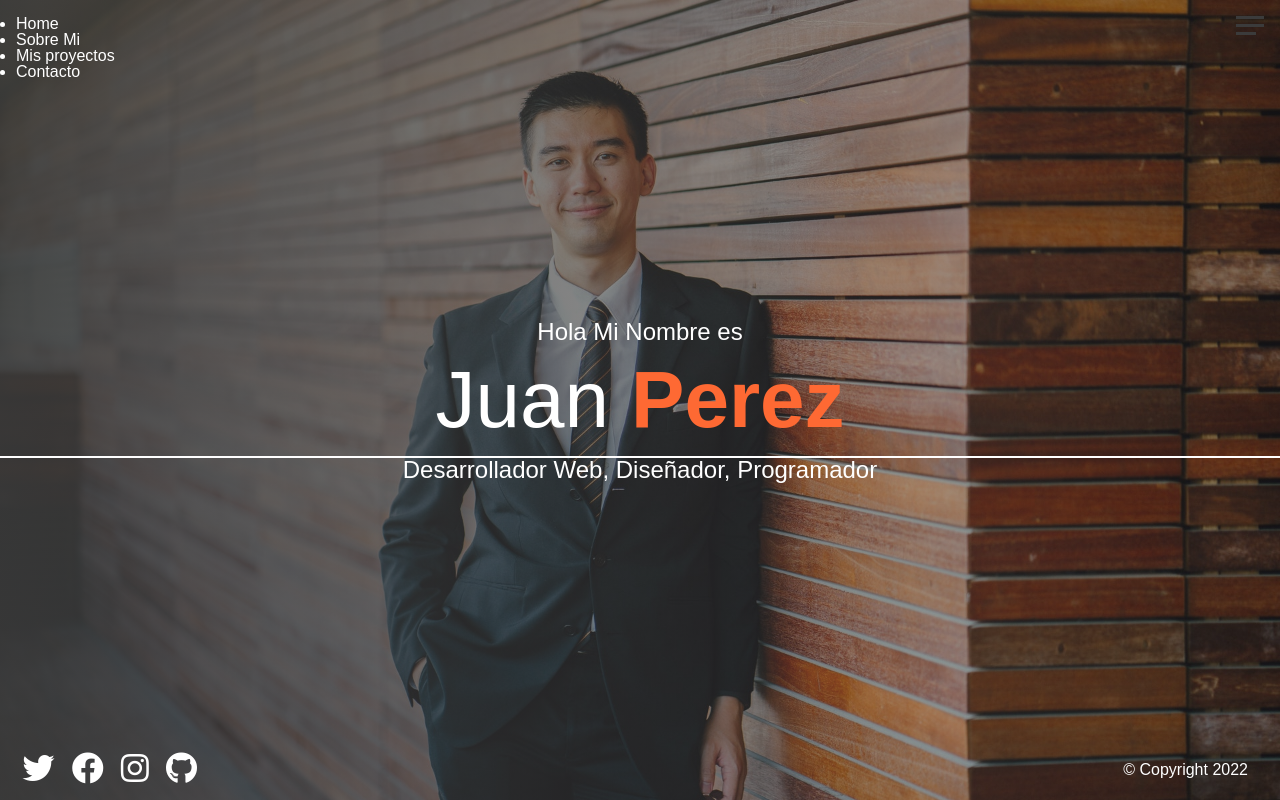
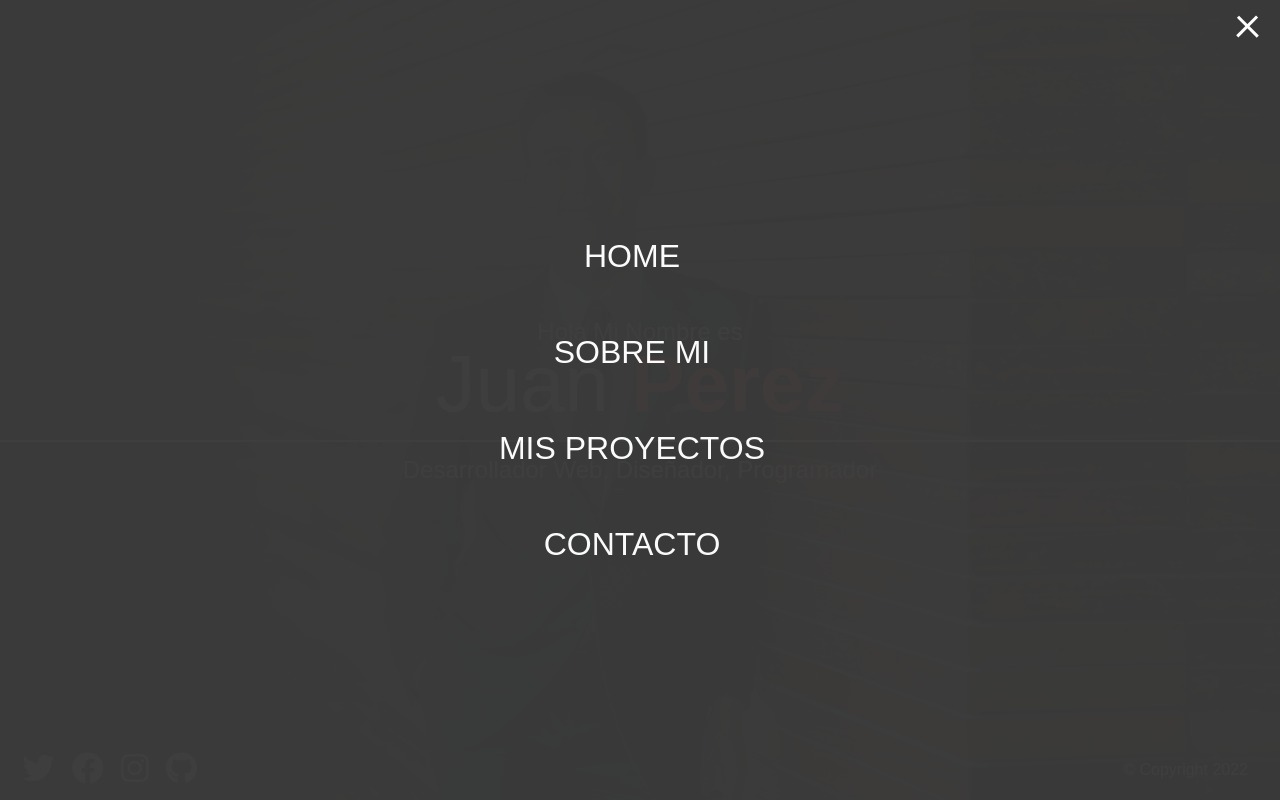
Before and after one commit to cgldev/portfolio-sass, a website: page index.html in a window 1280 px wide. Both pictures are taken after a click on the element 1250 px from the left and 26 px from the top of the page. Drawn offline with Linux system fonts and the light colour scheme.

Commit message:
mas estilos para el menu

```diff
--- a/js/main.js
+++ b/js/main.js
@@ -0,0 +1,25 @@
+const menuBtn = document.querySelector(".menu-btn");
+const hamburguer = document.querySelector(".menu-btn__burguer");
+const nav = document.querySelector(".nav");
+const menuNav = document.querySelector(".menu-nav");
+const navItems = document.querySelectorAll(".menu-nav__item");
+
+let showMenu = false;
+
+menuBtn.addEventListener("click", toogleMenu);
+
+function toogleMenu() {
+  if (!showMenu) {
+    hamburguer.classList.add("open");
+    nav.classList.add("open");
+    menuNav.classList.add("open");
+    navItems.forEach((item) => item.classList.add("open"));
+    showMenu = true;
+  } else {
+    hamburguer.classList.remove("open");
+    nav.classList.remove("open");
+    menuNav.classList.remove("open");
+    navItems.forEach((item) => item.classList.remove("open"));
+    showMenu = false;
+  }
+}
--- a/scss/_home.scss
+++ b/scss/_home.scss
@@ -14,7 +14,7 @@
   &__name {
     font-size: 5rem;
     padding-bottom: 1rem;
-    margin-top: 1rem;
+    margin-bottom: 1rem;
     border-bottom: 2px solid #fff;
 
     &--last {
--- a/scss/_navbar.scss
+++ b/scss/_navbar.scss
@@ -14,7 +14,7 @@
     top: 0.5rem;
     width: 28px;
     height: 3px;
-    background-color: $primary-color;
+    background-color: $clr-white;
     @include transition-ease;
 
     &::before {
@@ -23,7 +23,7 @@
       top: -8px;
       width: 28px;
       height: 3px;
-      background-color: $primary-color;
+      background-color: $clr-white;
       @include transition-ease;
     }
 
@@ -33,13 +33,85 @@
       top: 8px;
       width: 20px;
       height: 3px;
-      background-color: $primary-color;
+      background-color: $clr-white;
       @include transition-ease;
     }
 
     &.open {
       transform: rotate(720deg);
       background: transparent;
+
+      &::before {
+        transform: rotate(45deg) translate(5px, 8px);
+      }
+
+      &::after {
+        width: 28px;
+        transform: rotate(-45deg) translate(3px, -7px);
+      }
     }
   }
 }
+
+.nav {
+  position: fixed;
+  top: 0;
+  left: 0;
+  width: 100vw;
+  opacity: 0.98;
+  visibility: hidden;
+
+  &.open {
+    visibility: visible;
+  }
+
+  .menu-nav {
+    display: flex;
+    flex-flow: column wrap;
+    align-items: center;
+    justify-content: center;
+    height: 100vh;
+    overflow: hidden;
+    background: $primary-color;
+    list-style-type: none;
+    padding-right: 1rem;
+    transform: translateY(-100%);
+    @include transition-ease;
+
+    &.open {
+      transform: translateY(0);
+    }
+
+    &__item {
+      transform: translateX(100vw);
+      @include transition-ease;
+
+      &.open {
+        transform: translateX(0);
+      }
+
+      &.active > a {
+        color: $secondary-color;
+      }
+    }
+
+    &__link {
+      display: inline-block;
+      font-size: 2rem;
+      text-transform: uppercase;
+      padding: 2rem 0;
+      font-weight: 300;
+      @include transition-ease;
+
+      &:hover {
+        color: $secondary-color;
+      }
+    }
+  }
+}
+
+@for $i from 1 through 4 {
+  .menu-nav__item:nth-child(#{$i}) {
+    transition-delay: ($i * 0.1s) + 0.15s;
+  }
+}
```
Also changed, not shown: css/style.css, 1 other file.
